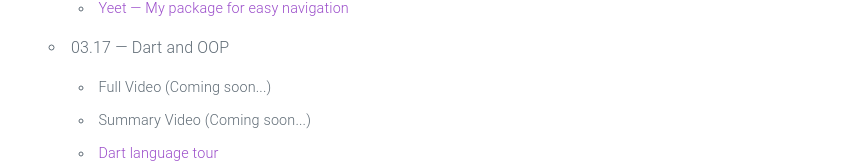
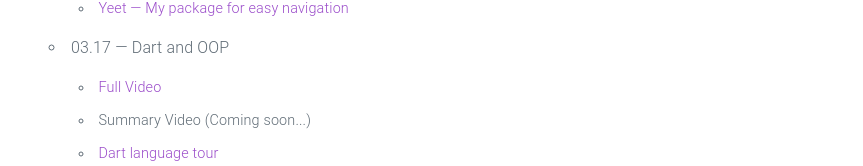
Before and after one commit to HosseinYousefi/2021-CS208, a plain HTML site: page index.html in a window 1280 px wide. Shown: the part 782-948 px from the top of the page, without its empty margins (71-934 px from the left). Drawn offline with nearby package versions, Linux system fonts and the light colour scheme.

Commit message:
session 2 video added

```diff
--- a/index.html
+++ b/index.html
@@ -105,7 +105,13 @@
           <li>
             03.17 &mdash; Dart and OOP
             <ul>
-              <li>Full Video (Coming soon...)</li>
+              <li>
+                <a
+                  href="https://drive.google.com/file/d/17KSsU9iC95onbLQXszdT-OJx8vIMkb_h/view?usp=sharing"
+                >
+                  Full Video
+                </a>
+              </li>
               <li>Summary Video (Coming soon...)</li>
               <li>
                 <a href="https://dart.dev/guides/language/language-tour">
@@ -118,9 +124,7 @@
                 </a>
               </li>
               <li>
-                <a href="https://dart.dev/samples">
-                  Dart language samples
-                </a>
+                <a href="https://dart.dev/samples"> Dart language samples </a>
               </li>
               <li>
                 <a href="https://dart.dev/guides/language/analysis-options">
```
